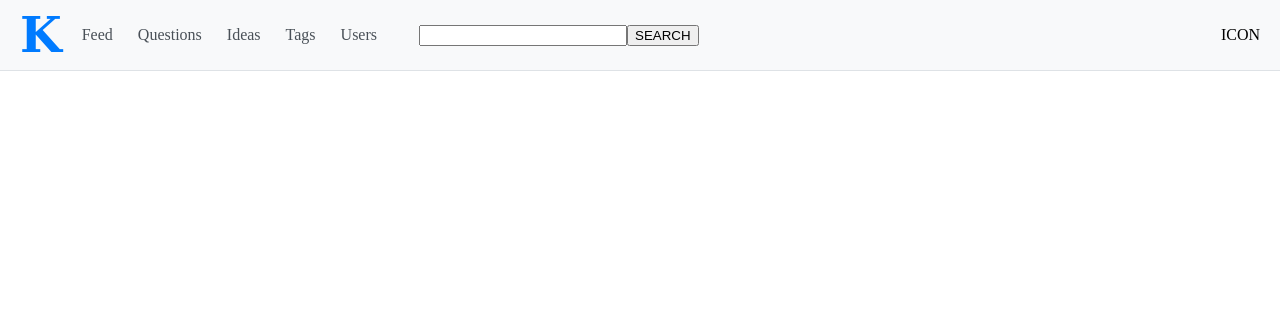
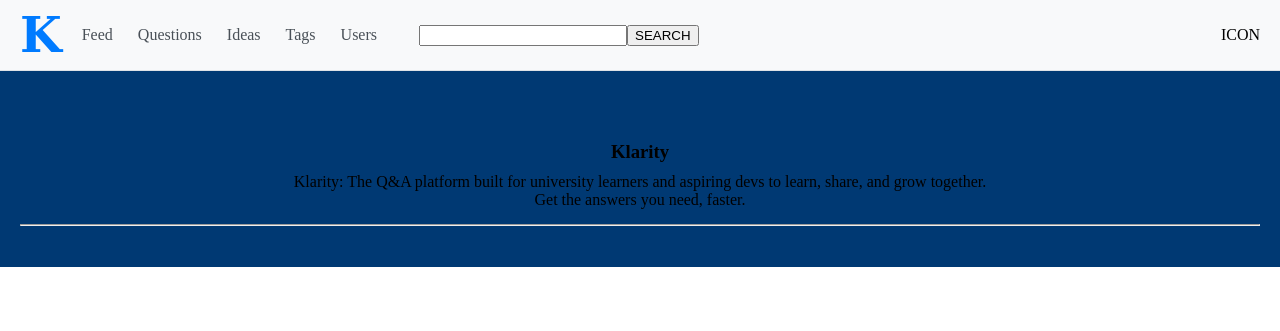
Before and after one commit to LordMhri/klarity, a PHP site: page /public/dashboard.php in a window 1280 px wide. Shown: the top 331 px of the page. Run offline with PHP 8.4, Linux system fonts and the light colour scheme.

Commit message:
footer added

```diff
--- a/public/dashboard.php
+++ b/public/dashboard.php
@@ -4,6 +4,7 @@
     <meta charset="UTF-8">
     <title>Dashboard</title>
     <link rel="stylesheet" href="styles/navbar.css">
+    <link rel="stylesheet" href="styles/footer.css">
 </head>
 <body>
 
@@ -11,5 +12,6 @@
 
 
 
+<?php include 'includes/footer.php'; ?>
 </body>
 </html>
--- /dev/null
+++ b/public/includes/footer.php
@@ -0,0 +1,20 @@
+<style rel="stylsheet" href ='../styles/footer.css'></style>
+<footer>
+    <aside>
+        <h3>Klarity</h3>
+        <p> Klarity: The Q&A platform built for university learners and aspiring devs to learn, share, and grow together.
+            <br>Get the answers you need, faster.</p>
+
+    </aside>
+
+    <hr>
+    <br><br>
+    <!--<h4>A project by: </h4>-->
+    <!-- <ol>-->
+    <!--     <li>&#8226 Meheret Alemu</li>-->
+    <!--     <li>&#8226 Natnael Biruk</li>-->
+    <!--     <li>&#8226 Nathan Fisseha</li>-->
+    <!--     <li>&#8226 Messay Lemma</li>-->
+    <!-- </ol>-->
+
+</footer>
--- /dev/null
+++ b/public/styles/footer.css
@@ -0,0 +1,34 @@
+aside
+{
+    text-align: center;
+    padding: 50px 50px 15px;
+    background: inherit;
+}
+
+h3 {
+    padding-bottom: 10px;
+}
+
+p {
+    font-weight: 500;
+}
+
+/*TODO: take care of list ordering if
+   list is added*/
+/*li {*/
+/*    justify-content: center;*/
+/*    display: inline ;*/
+/*    list-style-type: armenian;*/
+/*}*/
+
+footer {
+    padding: 20px;
+    padding-bottom: 5px;
+    background: #003973;
+}
+
+/*@media  (max-width:725px ) {*/
+/*    li {*/
+/*        display: block;*/
+/*    }*/
+/*}*/
```
